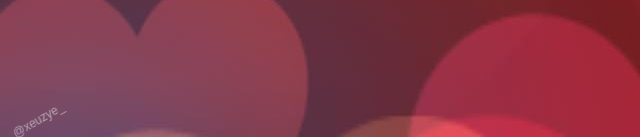
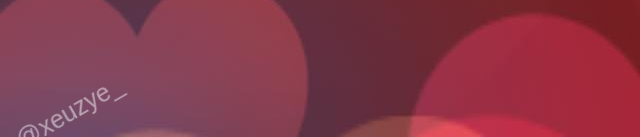
Before and after one commit to dreamwolf123/valentine-d2, a plain HTML site: page index.html in a window 1280 px wide. Shown: the part 663-800 px from the top of the page, 0-640 px from the left. Drawn offline with Linux system fonts and the light colour scheme.

Commit message:
Update index.html

```diff
--- a/index.html
+++ b/index.html
@@ -88,7 +88,7 @@
       position: fixed;
       bottom: 10px;
       left: 10px;
-      font-size: 12px;
+      font-size: 25px;
       color: rgba(255, 255, 255, 0.5); /* Warna putih dengan transparansi */
       pointer-events: none; /* Tidak dapat diinteraksi */
       user-select: none; /* Tidak dapat dipilih */
```
